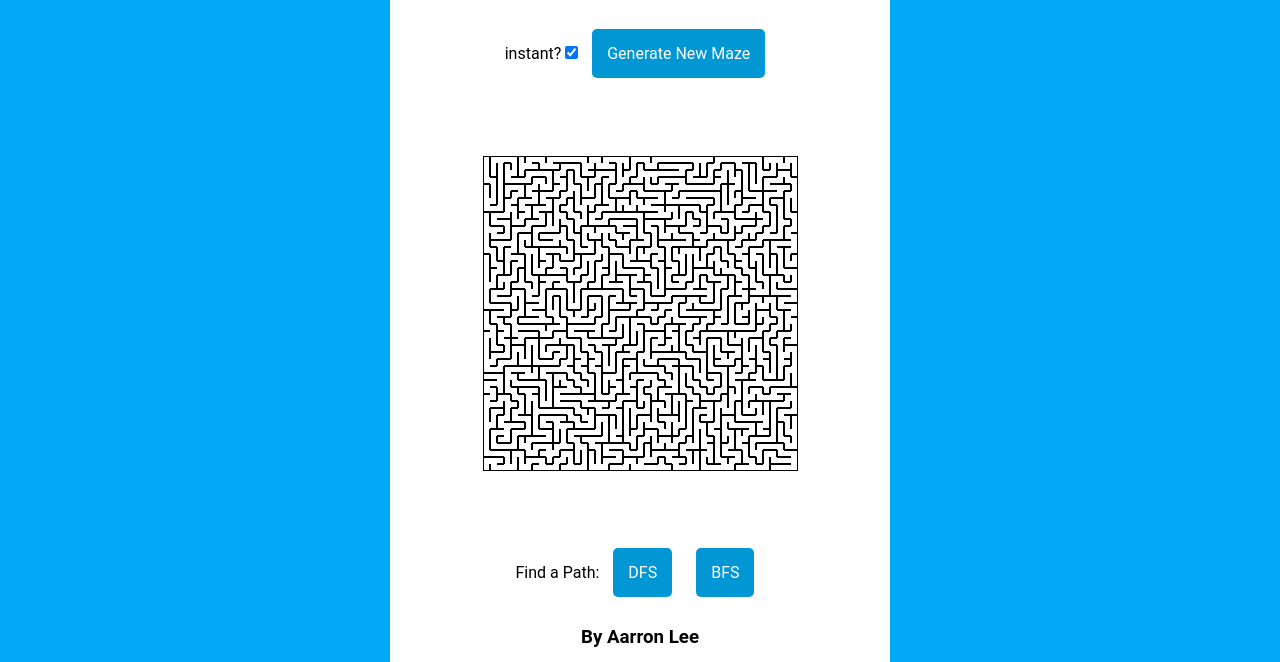
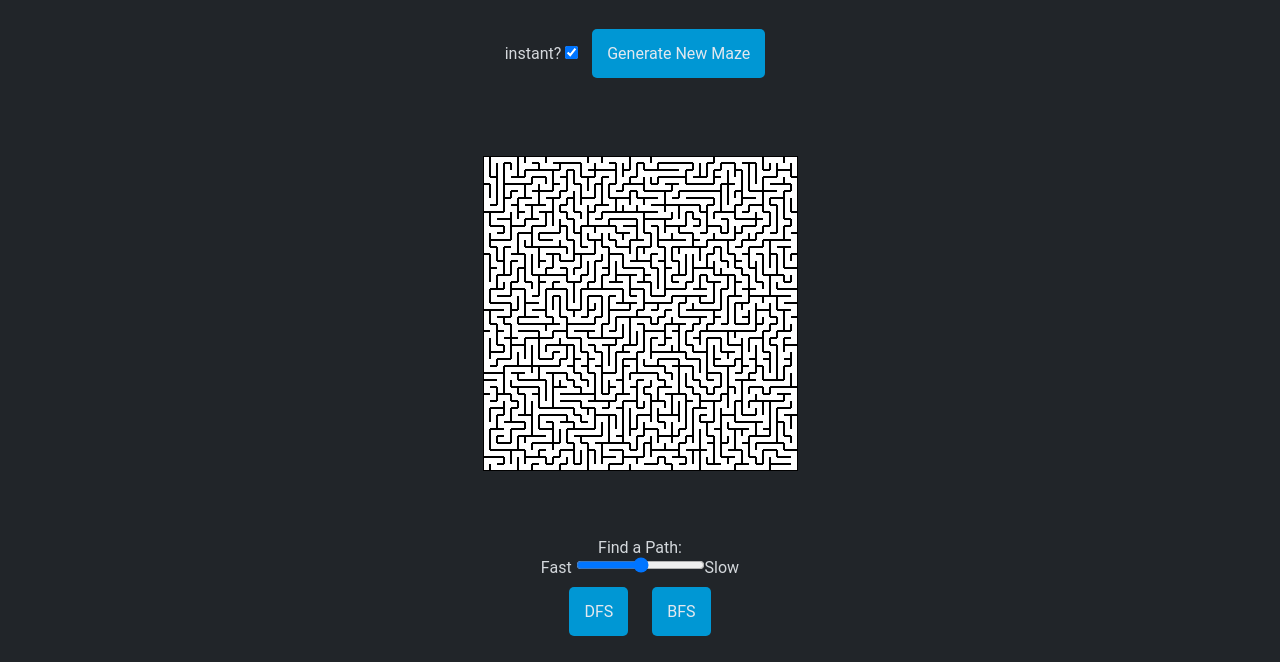
Before and after one commit to aarron-lee/Maze-Life, a website built with webpack: page index.html in a window 1280 px wide. Shown: the part 115-777 px from the top of the page. Built offline with nearby package versions, Linux system fonts and the light colour scheme.

Commit message:
maze restyling, pathfinding speed slider implemented

```diff
--- a/index.html
+++ b/index.html
@@ -28,10 +28,17 @@
       <div id="root">
         <!-- Maze goes here -->
       </div>
-      <div>
+      <div id="search-buttons">
         <label>Find a Path:</label>
-        <button id="dfs">DFS</button>
-        <button id="bfs">BFS</button>
+
+        <div>
+          Fast
+          <input type="range" id="search-speed-slider" min="1" max="50"/>Slow
+        </div>
+        <div>
+          <button id="dfs">DFS</button>
+          <button id="bfs">BFS</button>
+        </div>
       </div>
 
       <h3>By Aarron Lee</h3>
--- a/javascripts/maze_grid.js
+++ b/javascripts/maze_grid.js
@@ -152,6 +152,8 @@ class MazeGrid{
   animateVisitedPath(foundNode, buttonsToEnable){
     let visitedPath = this.visitedPath;
 
+    let animationSpeed = document.getElementById('search-speed-slider').value;
+
     let i = 0;
     let intervalId = null;
     intervalId = setInterval( ()=>{
@@ -166,11 +168,12 @@ class MazeGrid{
         clearInterval(intervalId);
         this.animateFoundPath(foundNode, buttonsToEnable);
       }
-    }, 1);
+    }, animationSpeed);
   }
 
   animateFoundPath(foundNode, buttonsToEnable){
     let foundPath = [];
+    let animationSpeed = document.getElementById('search-speed-slider').value;
 
     while(foundNode.parent){
       foundPath.push(foundNode);
@@ -188,7 +191,7 @@ class MazeGrid{
         this.getNode([0,0]).setPath();
         this.enableButtons(buttonsToEnable);
       }
-    }, 2);
+    }, animationSpeed);
   }
 
   enableButtons(buttons){
--- a/style.css
+++ b/style.css
@@ -41,7 +41,7 @@ h1{
   display: flex;
   flex-direction: column;
   align-items: center;
-  background-color: #03A9F4;
+  background-color: #212529;
 }
 
 #root{
@@ -54,8 +54,9 @@ h1{
 }
 
 .app-col.maze-container{
-  background: white;
+  background: #212529;
   width: 100%;
+  color: #d4d8dc;
 }
 
 @media(min-width:732px){
@@ -98,7 +99,7 @@ button{
   border-radius: 5px;
   box-sizing: border-box;
   margin: 10px;
-  color: white;
+  color: #e2e8ef;
 }
 button:hover{
   background-color: skyblue;
@@ -106,6 +107,7 @@ button:hover{
 
 
 /* Maze CSS */
+
 .maze-node{
   width: 7px;
   height: 7px;
@@ -113,7 +115,7 @@ button:hover{
 }
 
 .active-node{
-  background-color: orange;
+  background-color: #0097d4;
 }
 
 .path-node{
@@ -140,9 +142,17 @@ button:hover{
 .maze-grid{
   display: flex;
   flex-direction: column;
+  background-color: white;
 }
 
 div[id*="row-"]{
   display: flex;
   flex-direction: row;
 }
+
+
+#search-buttons{
+  display: flex;
+  flex-direction: column;
+  align-items: center;
+}
```
Also changed, not shown: javascripts/bundle.js (+5 -2 lines), 1 other file.
